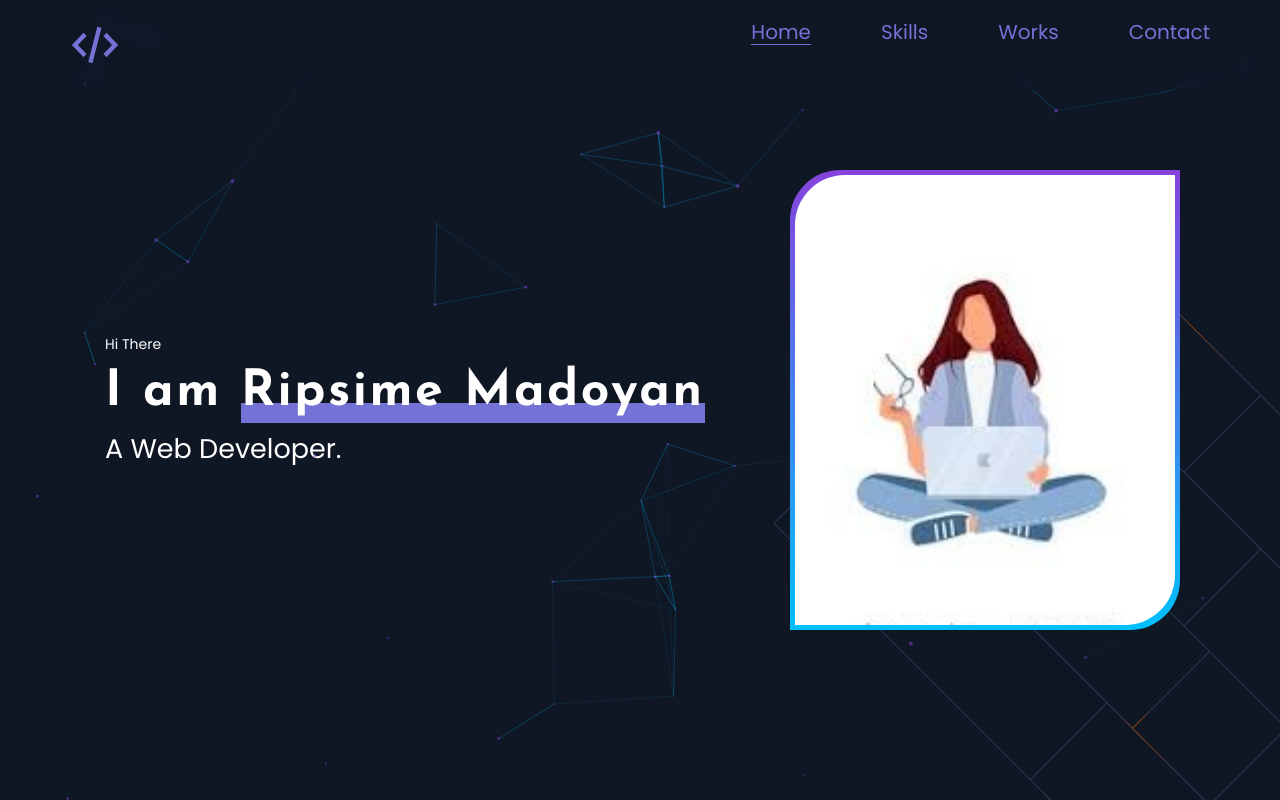
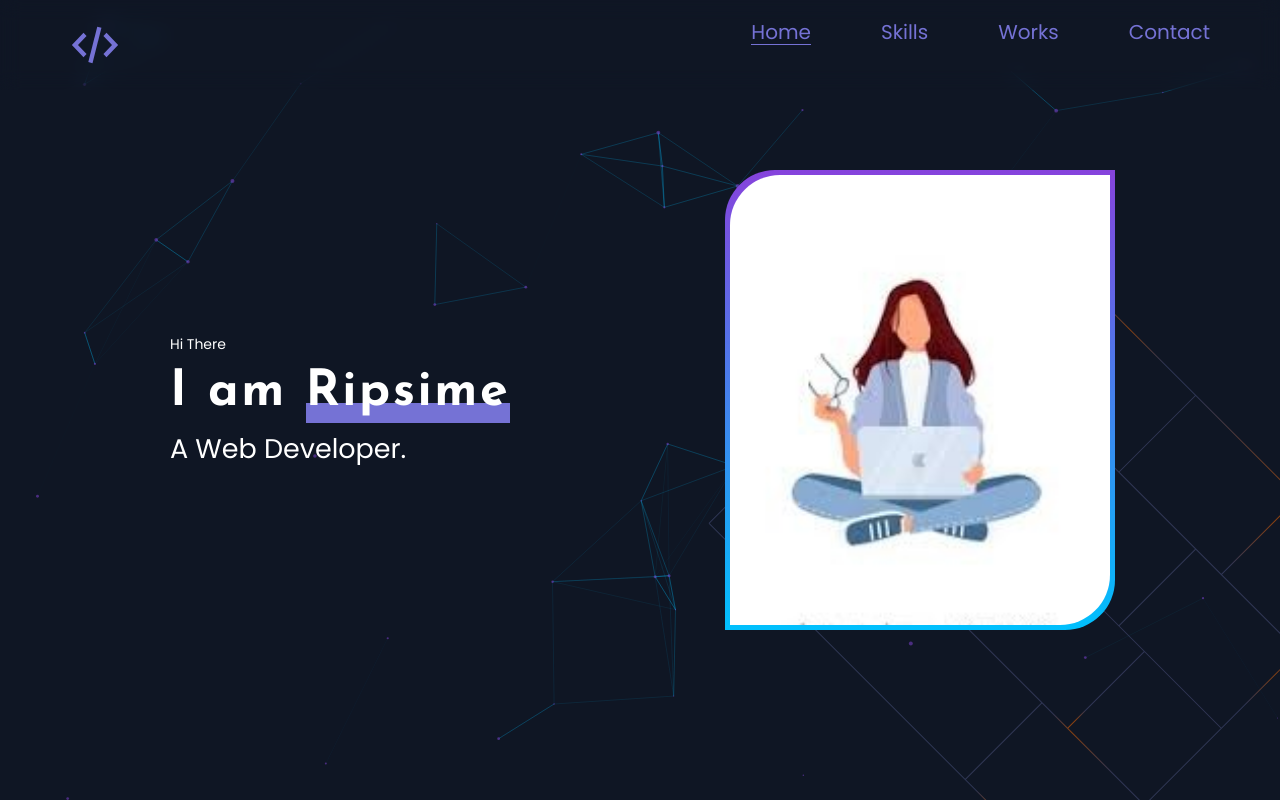
Before and after one commit to Hripsime95/portfolio, a React (Vite) app: page / in a window 1280 px wide. Shown: the top 800 px of the page. Built offline with nearby package versions, Linux system fonts and the light colour scheme.

Commit message:
Corrected social svg icons colors.

```diff
--- a/src/layout/sections/main/Main.tsx
+++ b/src/layout/sections/main/Main.tsx
@@ -11,7 +11,7 @@ export const Main: React.FC = () => {
                 <FlexWrapper align="center" justify="space-around" wrap="wrap" gap="20px">
                     <S.TextWrapper>
                         <S.SmallText>Hi There</S.SmallText>
-                        <S.Name>I am <span>Ripsime Madoyan</span></S.Name>
+                        <S.Name>I am <span>Ripsime</span></S.Name>
                         <S.MainTitle>A Web Developer.</S.MainTitle>
                     </S.TextWrapper>
                     <S.PhotoWrapper>
```
Also changed, not shown: src/assets/img/icons-sprite.svg.
